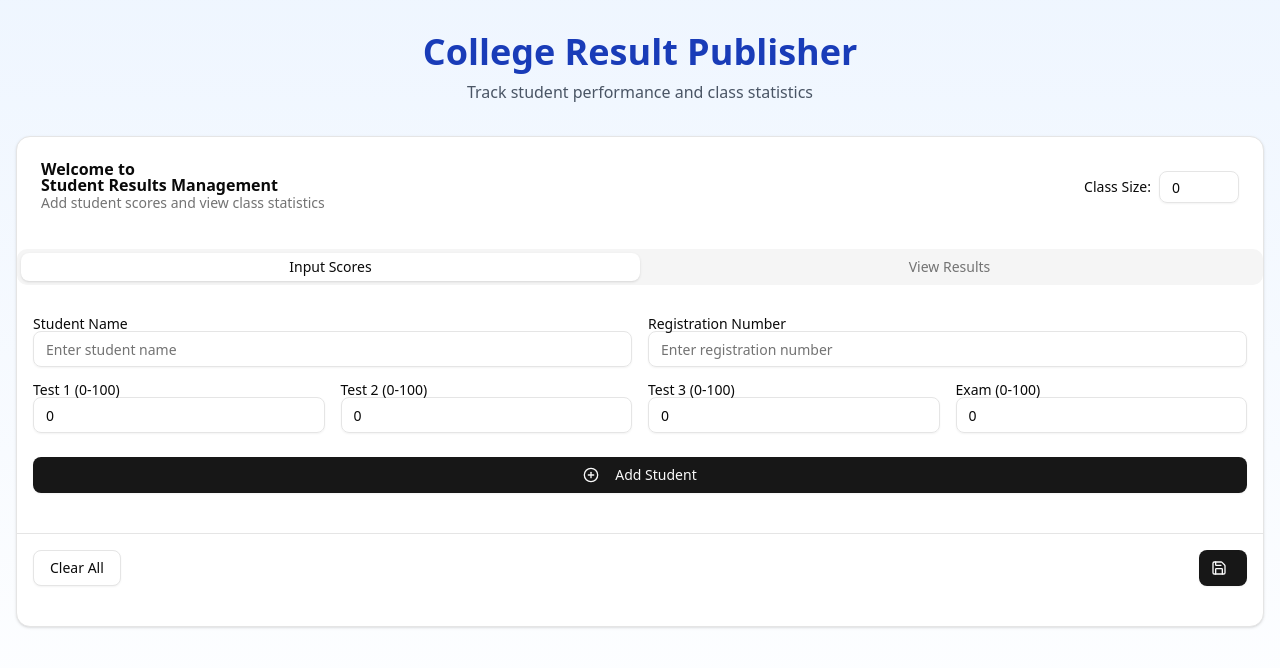
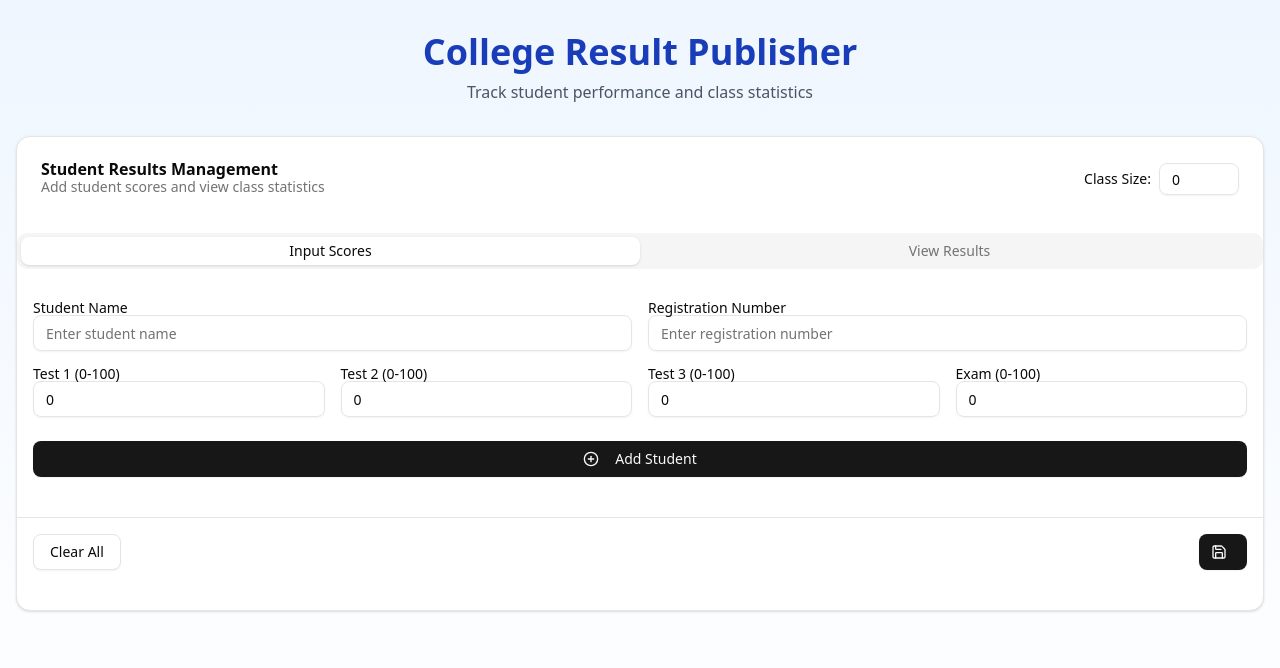
Before and after one commit to mrauthentik/school-result-publisher, a React (Vite) app: page / in a window 1280 px wide. Shown: the top 668 px of the page. Built offline with nearby package versions, Linux system fonts and the light colour scheme.

Commit message:
Refactor ResultPublisher header for improved clarity and presentation

```diff
--- a/src/components/ResultPublisher.tsx
+++ b/src/components/ResultPublisher.tsx
@@ -96,7 +96,7 @@ export function ResultPublisher(){
             <CardHeader className="pb-3">
                 <div className="flex items-center justify-between">
                     <div>
-                        <CardTitle> <h1>Welcome to </h1>Student Results Management</CardTitle>
+                        <CardTitle> Student Results Management</CardTitle>
                         <CardDescription> Add student scores and view class statistics</CardDescription>
                     </div>
                     <div className="flex items-center gap-2">
```
